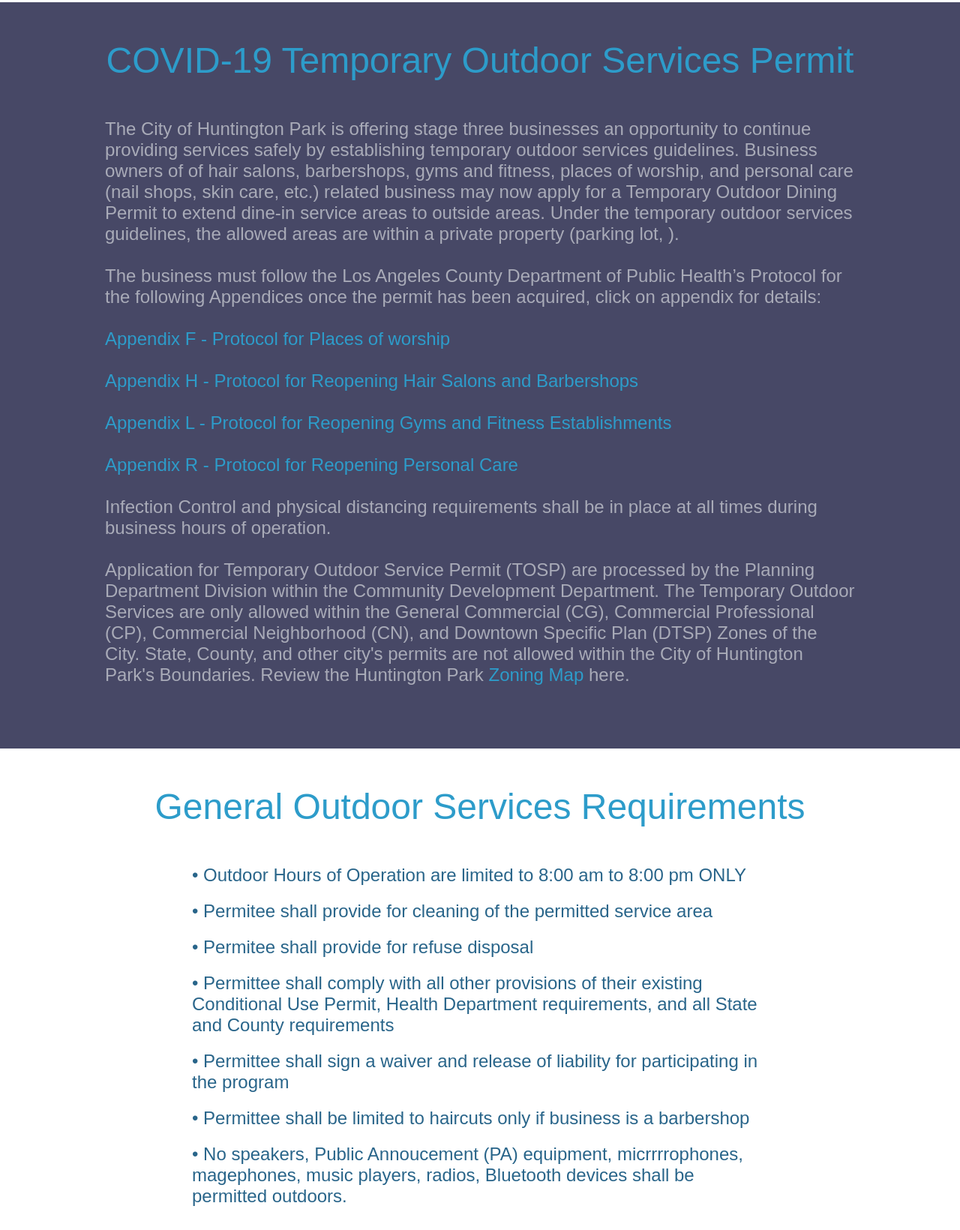
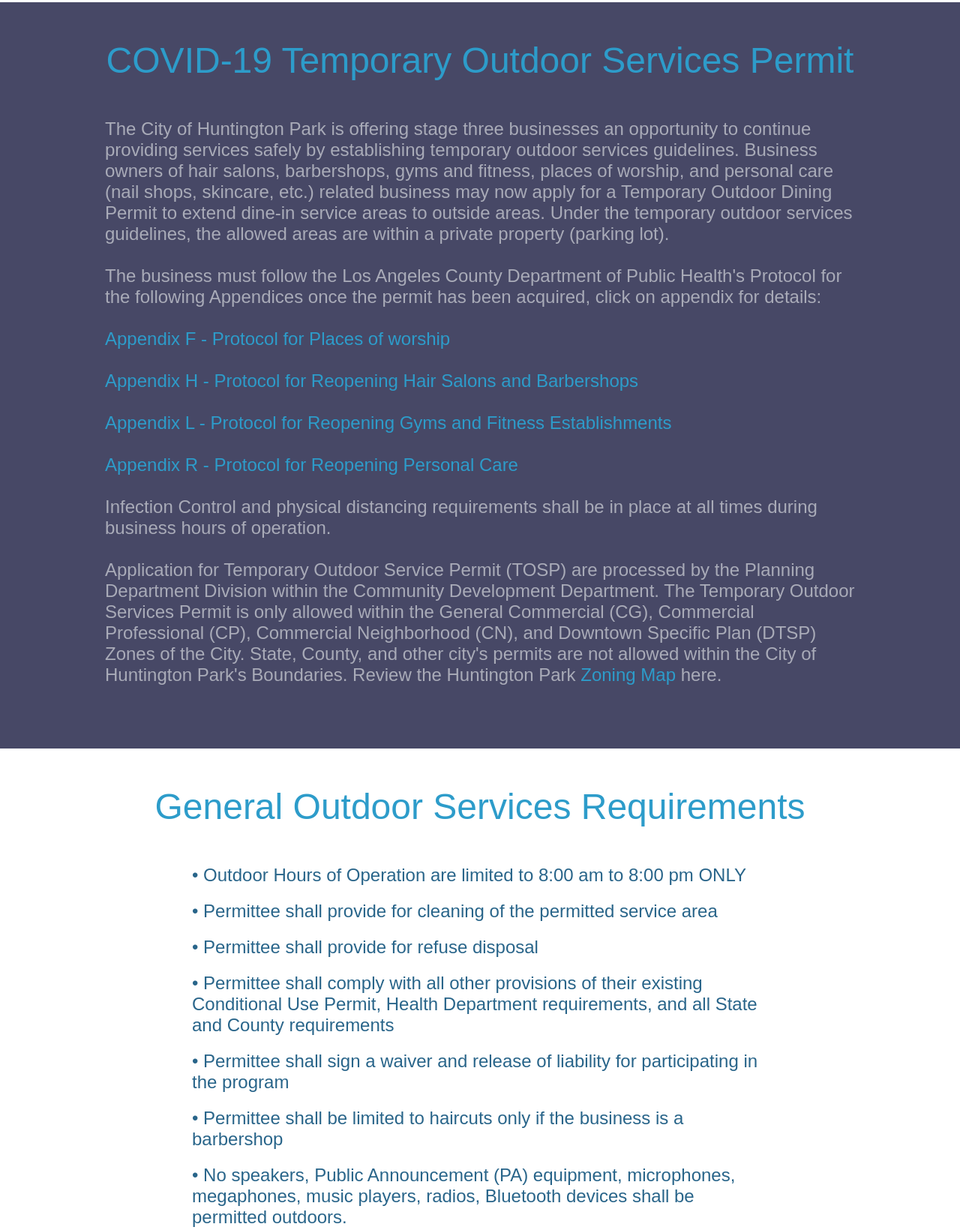
Before and after one commit to kevlarpixels/outside-dining-permit, a plain HTML site: page indexServices.html in a window 1280 px wide. Shown: the part 795-2435 px from the top of the page at 75% size. Drawn offline with Linux system fonts and the light colour scheme.

Commit message:
spelling errors

```diff
--- a/indexServices.html
+++ b/indexServices.html
@@ -35,15 +35,14 @@
         </p>
 
         <div class="section-body">
-            The City of Huntington Park is offering stage three businesses an opportunity to continue providing
-            services safely by establishing temporary outdoor services guidelines. Business owners of
-            of hair salons, barbershops, gyms and fitness, places of worship, and personal care (nail shops, skin care,
-            etc.) related business may now apply for a Temporary Outdoor Dining Permit to extend dine-in
-            service areas to outside areas. Under the temporary outdoor services guidelines, the allowed areas
-            are within a private property (parking lot, ).
+            The City of Huntington Park is offering stage three businesses an opportunity to continue providing services
+            safely by establishing temporary outdoor services guidelines. Business owners of hair salons, barbershops,
+            gyms and fitness, places of worship, and personal care (nail shops, skincare, etc.) related business may now
+            apply for a Temporary Outdoor Dining Permit to extend dine-in service areas to outside areas. Under the
+            temporary outdoor services guidelines, the allowed areas are within a private property (parking lot).
             <br>
             <br>
-            The business must follow the Los Angeles County Department of Public Health’s Protocol for the following
+            The business must follow the Los Angeles County Department of Public Health's Protocol for the following
             Appendices once the permit has been acquired, click on appendix for details:
             <br>
             <br>
@@ -73,7 +72,7 @@
             <br>
             Application for Temporary Outdoor Service Permit (TOSP) are processed
             by the Planning Department Division within the Community Development
-            Department. The Temporary Outdoor Services are only allowed within the
+            Department. The Temporary Outdoor Services Permit is only allowed within the
             General Commercial (CG), Commercial Professional (CP), Commercial
             Neighborhood (CN), and Downtown Specific Plan (DTSP) Zones of the
             City. State, County, and other city's permits are not allowed within the
@@ -96,10 +95,10 @@
                 • Outdoor Hours of Operation are limited to 8:00 am to 8:00 pm ONLY
             </li>
             <li>
-                • Permitee shall provide for cleaning of the permitted service area
+                • Permittee shall provide for cleaning of the permitted service area
             </li>
             <li>
-                • Permitee shall provide for refuse disposal
+                • Permittee shall provide for refuse disposal
             </li>
             <li>
                 • Permittee shall comply with all other provisions of their existing Conditional Use Permit,
@@ -110,10 +109,10 @@
                 • Permittee shall sign a waiver and release of liability for participating in the program
             </li>
             <li>
-                • Permittee shall be limited to haircuts only if business is a barbershop
+                • Permittee shall be limited to haircuts only if the business is a barbershop
             </li>
             <li>
-                • No speakers, Public Annoucement (PA) equipment, micrrrrophones, magephones, music players, radios,
+                • No speakers, Public Announcement (PA) equipment, microphones, megaphones, music players, radios,
                 Bluetooth devices shall be permitted outdoors.
             </li>
         </ul>
```
Also changed, not shown: index.html (+2 -2 lines), indexDining.html (+10 -11 lines).
